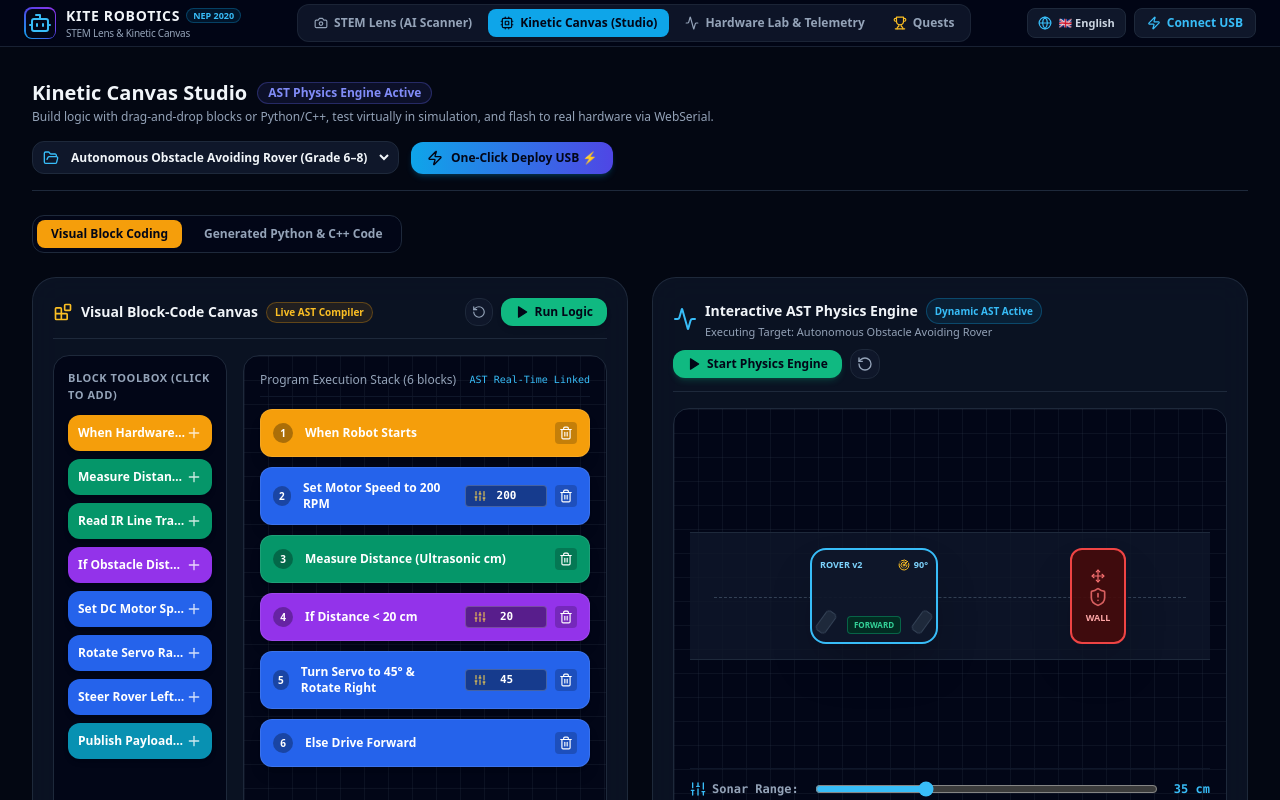
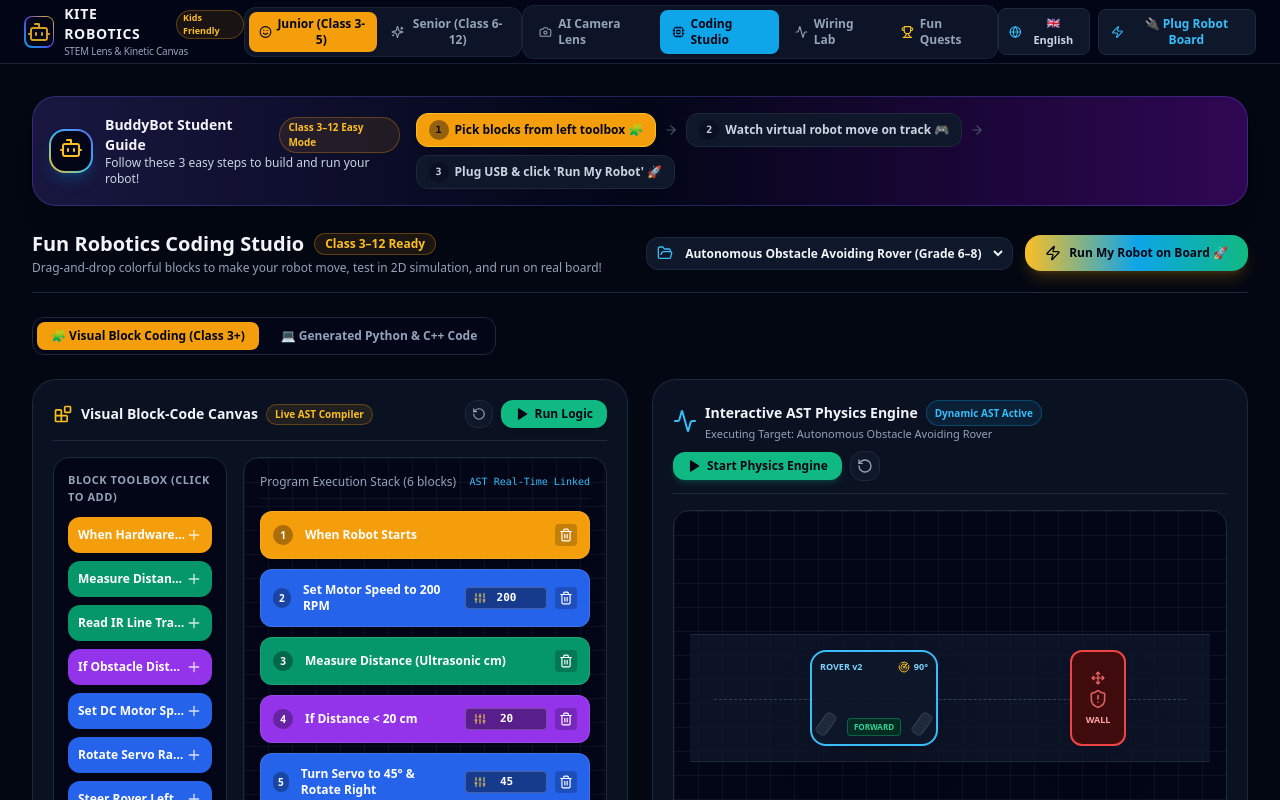
Before and after one commit to nivrutti1113/kiterobotic-Lens, a Next.js app: page /kinetic-canvas in a window 1280 px wide. Shown: the top 800 px of the page. Built offline with nearby package versions, Linux system fonts and the light colour scheme.

Commit message:
feat: make platform ultra student-friendly with Junior/Senior mode switcher, BuddyBot guide avatar, and non-technical kid labels

```diff
--- a/app/challenges/page.tsx
+++ b/app/challenges/page.tsx
@@ -2,19 +2,29 @@
 
 import React from 'react';
 import { ChallengeEngine } from '@/components/challenges/ChallengeEngine';
+import { BuddyBotGuide } from '@/components/BuddyBotGuide';
 
 export default function ChallengesPage() {
   return (
     <div className="max-w-7xl mx-auto px-4 sm:px-6 lg:px-8 py-8 space-y-8">
+
+      {/* BuddyBot Student Guide */}
+      <BuddyBotGuide
+        step1="Pick a fun robot quest card below 🎮"
+        step2="Fix the code parameters & click 'Submit' 🛠️"
+        step3="Win XP points, medals & badges! 🏆"
+        currentStep={1}
+      />
+
       <div>
         <h1 className="text-2xl font-black text-slate-100 flex items-center gap-2.5">
-          <span>STEM Debugging & Robotics Challenge Arena</span>
+          <span>Robot Adventure Quests & Puzzles</span>
           <span className="text-xs bg-amber-500/10 text-amber-400 border border-amber-500/30 px-2.5 py-1 rounded-full font-bold">
-            NEP 2020 Experiential Learning
+            Fun Learning for Kids
           </span>
         </h1>
         <p className="text-xs text-slate-400 mt-1">
-          Master real-world robotics code debugging, sensor calibration, and circuit safety through interactive AST evaluation quests.
+          Solve real-world robot puzzles, fix broken code, calibrate sensors, and earn XP points!
         </p>
       </div>
 
--- a/app/hardware-lab/page.tsx
+++ b/app/hardware-lab/page.tsx
@@ -7,22 +7,31 @@
 import { PinoutInspector } from '@/components/hardware-lab/PinoutInspector';
 import { HardwareDiagnostics } from '@/components/hardware-lab/HardwareDiagnostics';
 import { WiringExporter } from '@/components/hardware-lab/WiringExporter';
+import { BuddyBotGuide } from '@/components/BuddyBotGuide';
 
 export default function HardwareLabPage() {
   return (
     <div className="space-y-8">
 
+      {/* BuddyBot Student Guide */}
+      <BuddyBotGuide
+        step1="Pick components to view breadboard wiring 🔌"
+        step2="Check 5V vs GND wire safety colors ⚡"
+        step3="Export 1-Click PDF Manual for ATL Fair 📄"
+        currentStep={1}
+      />
+
       {/* Top Banner */}
       <div className="flex flex-wrap items-center justify-between gap-4 pb-4 border-b border-slate-800">
         <div>
           <h1 className="text-xl font-black text-slate-100 flex items-center gap-2.5">
-            <span>Kite Hardware Lab & Multi-Component Studio</span>
+            <span>Hardware Wiring Lab & Exhibition Exporter</span>
             <span className="text-xs bg-sky-500/10 text-sky-400 border border-sky-500/30 px-2.5 py-0.5 rounded-full font-bold">
-              WebSerial Active
+              Class 3–12 Ready
             </span>
           </h1>
           <p className="text-xs text-slate-400 mt-1">
-            Real-time WebSerial hardware oscilloscope, multi-component circuit wiring generator, PDF project manual exporter, and diagnostic suite.
+            View easy color-coded breadboard wiring schematics, export printable exhibition project manuals, and test sensor signals!
           </p>
         </div>
       </div>
--- a/app/kinetic-canvas/page.tsx
+++ b/app/kinetic-canvas/page.tsx
@@ -2,12 +2,13 @@
 
 import React, { useState, Suspense } from 'react';
 import { useSearchParams } from 'next/navigation';
-import { Cpu, Zap, Play, Sparkles, FolderOpen, Save, RefreshCw } from 'lucide-react';
+import { Cpu, Zap, Play, Sparkles, FolderOpen, Save, RefreshCw, Bot } from 'lucide-react';
 import { BlockEditor, BlockItem } from '@/components/kinetic-canvas/BlockEditor';
 import { CodeView } from '@/components/kinetic-canvas/CodeView';
 import { SimulatorCanvas } from '@/components/kinetic-canvas/SimulatorCanvas';
 import { AICopilot } from '@/components/kinetic-canvas/AICopilot';
 import { HardwareDeploy } from '@/components/kinetic-canvas/HardwareDeploy';
+import { BuddyBotGuide } from '@/components/BuddyBotGuide';
 import { PROJECT_TEMPLATES, ProjectTemplate } from '@/lib/projects-data';
 
 function StudioContent() {
@@ -49,17 +50,25 @@
   return (
     <div className="space-y-6">
 
+      {/* BuddyBot 3-Step Interactive Student Guide */}
+      <BuddyBotGuide
+        step1="Pick blocks from left toolbox 🧩"
+        step2="Watch virtual robot move on track 🎮"
+        step3="Plug USB & click 'Run My Robot' 🚀"
+        currentStep={isSimRunning ? 2 : 1}
+      />
+
       {/* Studio Header & Project Template Selector */}
       <div className="flex flex-wrap items-center justify-between gap-4 pb-4 border-b border-slate-800">
         <div>
           <h1 className="text-xl font-black text-slate-100 flex items-center gap-2.5">
-            <span>Kinetic Canvas Studio</span>
-            <span className="text-xs bg-indigo-500/10 text-indigo-400 border border-indigo-500/30 px-2.5 py-0.5 rounded-full font-bold">
-              AST Physics Engine Active
+            <span>Fun Robotics Coding Studio</span>
+            <span className="text-xs bg-amber-500/10 text-amber-400 border border-amber-500/30 px-2.5 py-0.5 rounded-full font-bold">
+              Class 3–12 Ready
             </span>
           </h1>
           <p className="text-xs text-slate-400 mt-0.5">
-            Build logic with drag-and-drop blocks or Python/C++, test virtually in simulation, and flash to real hardware via WebSerial.
+            Drag-and-drop colorful blocks to make your robot move, test in 2D simulation, and run on real board!
           </p>
         </div>
 
@@ -85,13 +94,13 @@
             </select>
           </div>
 
-          {/* Flash Hardware Button */}
+          {/* Run on Real Robot Board Button */}
           <button
             onClick={() => setDeployModalOpen(true)}
-            className="flex items-center gap-2 px-4 py-2 rounded-xl bg-gradient-to-r from-sky-500 to-indigo-600 hover:from-sky-400 hover:to-indigo-500 text-slate-950 font-extrabold text-xs shadow-md shadow-sky-500/20 transition-all hover:scale-105"
+            className="flex items-center gap-2 px-5 py-2.5 rounded-2xl bg-gradient-to-r from-amber-400 via-sky-500 to-emerald-500 hover:from-amber-300 hover:to-emerald-400 text-slate-950 font-black text-xs shadow-lg shadow-amber-500/20 transition-all hover:scale-105"
           >
             <Zap className="w-4 h-4" />
-            <span>One-Click Deploy USB ⚡</span>
+            <span>Run My Robot on Board 🚀</span>
           </button>
 
         </div>
@@ -107,7 +116,7 @@
               : 'text-slate-400 hover:text-white'
           }`}
         >
-          Visual Block Coding
+          🧩 Visual Block Coding (Class 3+)
         </button>
 
         <button
@@ -118,7 +127,7 @@
               : 'text-slate-400 hover:text-white'
           }`}
         >
-          Generated Python & C++ Code
+          💻 Generated Python & C++ Code
         </button>
       </div>
 
--- a/app/stem-lens/page.tsx
+++ b/app/stem-lens/page.tsx
@@ -7,6 +7,7 @@
 import { DoubtSolverChat } from '@/components/stem-lens/DoubtSolverChat';
 import { VernacularAudioTutor } from '@/components/stem-lens/VernacularAudioTutor';
 import { ExploreLibrary } from '@/components/stem-lens/ExploreLibrary';
+import { BuddyBotGuide } from '@/components/BuddyBotGuide';
 import { STEM_COMPONENTS, StemComponent } from '@/lib/stem-data';
 import { SupportedLanguage } from '@/lib/languages';
 
@@ -25,17 +26,25 @@
   return (
     <div className="space-y-8">
 
+      {/* BuddyBot Student Guide */}
+      <BuddyBotGuide
+        step1="Point camera or select component 🔍"
+        step2="Listen to audio in your mother tongue 🔊"
+        step3="Ask AI Robot Tutor any question 🤖"
+        currentStep={1}
+      />
+
       {/* Top Banner */}
       <div className="flex flex-wrap items-center justify-between gap-4 pb-4 border-b border-slate-800">
         <div>
           <h1 className="text-xl font-black text-slate-100 flex items-center gap-2.5">
-            <span>STEM Lens AI Discovery & Vernacular Tutor</span>
+            <span>Magic Camera & Native Language Audio Tutor</span>
             <span className="text-xs bg-sky-500/10 text-sky-400 border border-sky-500/30 px-2.5 py-0.5 rounded-full font-bold">
-              AI Vision 2.4
+              NEP 2020 Aligned
             </span>
           </h1>
           <p className="text-xs text-slate-400 mt-1">
-            Point camera or select hardware to view interactive AR circuit overlays and grade-adapted explanations.
+            Point camera or select any hardware part to view interactive AR pinouts and listen to audio in 6 Indian languages!
           </p>
         </div>
       </div>
@@ -43,34 +52,33 @@
       {/* Vernacular 6-Language Audio Tutor */}
       <VernacularAudioTutor currentLang={currentLang} />
 
-      {/* Main Grid Layout */}
-      <div className="grid grid-cols-1 lg:grid-cols-12 gap-8">
-
-        {/* Left Column (7 cols): Camera Scanner & AR Overlay */}
-        <div className="lg:col-span-7 space-y-8">
+      {/* Camera Scanner & AR Bounding Box Grid */}
+      <div className="grid grid-cols-1 lg:grid-cols-12 gap-6">
+        <div className="lg:col-span-6">
           <CameraScanner
             selectedComponent={selectedComponent}
             onSelectComponent={setSelectedComponent}
             isScanning={isScanning}
             onTriggerScan={handleTriggerScan}
           />
-
-          <AROverlayCanvas component={selectedComponent} />
         </div>
 
-        {/* Right Column (5 cols): Grade Explainer & AI Doubt Solver */}
-        <div className="lg:col-span-5 space-y-8">
-          <GradeExplainer
+        <div className="lg:col-span-6">
+          <AROverlayCanvas
             component={selectedComponent}
-            currentLang={currentLang}
-          />
-
-          <DoubtSolverChat
-            component={selectedComponent}
-            currentLang={currentLang}
           />
         </div>
+      </div>
 
+      {/* Grade Explainer & AI Doubt Solver Grid */}
+      <div className="grid grid-cols-1 lg:grid-cols-12 gap-6">
+        <div className="lg:col-span-7">
+          <GradeExplainer component={selectedComponent} currentLang={currentLang} />
+        </div>
+
+        <div className="lg:col-span-5">
+          <DoubtSolverChat component={selectedComponent} />
+        </div>
       </div>
 
       {/* Component Library */}
--- /dev/null
+++ b/components/BuddyBotGuide.tsx
@@ -0,0 +1,78 @@
+'use client';
+
+import React from 'react';
+import { Bot, Sparkles, ArrowRight, Play, CheckCircle2 } from 'lucide-react';
+
+interface BuddyBotGuideProps {
+  step1: string;
+  step2: string;
+  step3: string;
+  currentStep?: 1 | 2 | 3;
+}
+
+export const BuddyBotGuide: React.FC<BuddyBotGuideProps> = ({
+  step1,
+  step2,
+  step3,
+  currentStep = 1,
+}) => {
+  return (
+    <div className="bg-gradient-to-r from-indigo-950/80 via-slate-950 to-purple-950/80 p-4 rounded-3xl border border-indigo-500/30 flex flex-col md:flex-row items-center justify-between gap-4 shadow-xl">
+
+      {/* Buddy Bot Avatar & Title */}
+      <div className="flex items-center gap-3">
+        <div className="w-11 h-11 rounded-2xl bg-gradient-to-tr from-amber-400 via-sky-400 to-indigo-500 p-0.5 shadow-lg shadow-sky-500/20 shrink-0">
+          <div className="w-full h-full bg-slate-950 rounded-[14px] flex items-center justify-center">
+            <Bot className="w-6 h-6 text-amber-400 animate-bounce" />
+          </div>
+        </div>
+        <div>
+          <div className="flex items-center gap-2">
+            <h3 className="font-extrabold text-sm text-slate-100">BuddyBot Student Guide</h3>
+            <span className="text-[10px] bg-amber-500/10 text-amber-400 border border-amber-500/30 px-2 py-0.5 rounded-full font-bold">
+              Class 3–12 Easy Mode
+            </span>
+          </div>
+          <p className="text-xs text-slate-300">Follow these 3 easy steps to build and run your robot!</p>
+        </div>
+      </div>
+
+      {/* 3 Simple Action Cards */}
+      <div className="flex flex-wrap items-center gap-2 text-xs font-semibold">
+
+        <div className={`flex items-center gap-1.5 px-3 py-1.5 rounded-xl border transition-all ${
+          currentStep === 1
+            ? 'bg-amber-500 text-slate-950 border-amber-400 shadow-md font-bold'
+            : 'bg-slate-900 border-slate-800 text-slate-300'
+        }`}>
+          <span className="w-5 h-5 rounded-full bg-slate-950/40 flex items-center justify-center text-[10px] font-mono">1</span>
+          <span>{step1}</span>
+        </div>
+
+        <ArrowRight className="w-3.5 h-3.5 text-slate-600 hidden sm:inline" />
+
+        <div className={`flex items-center gap-1.5 px-3 py-1.5 rounded-xl border transition-all ${
+          currentStep === 2
+            ? 'bg-sky-500 text-slate-950 border-sky-400 shadow-md font-bold'
+            : 'bg-slate-900 border-slate-800 text-slate-300'
+        }`}>
+          <span className="w-5 h-5 rounded-full bg-slate-950/40 flex items-center justify-center text-[10px] font-mono">2</span>
+          <span>{step2}</span>
+        </div>
+
+        <ArrowRight className="w-3.5 h-3.5 text-slate-600 hidden sm:inline" />
+
+        <div className={`flex items-center gap-1.5 px-3 py-1.5 rounded-xl border transition-all ${
+          currentStep === 3
+            ? 'bg-emerald-500 text-slate-950 border-emerald-400 shadow-md font-bold'
+            : 'bg-slate-900 border-slate-800 text-slate-300'
+        }`}>
+          <span className="w-5 h-5 rounded-full bg-slate-950/40 flex items-center justify-center text-[10px] font-mono">3</span>
+          <span>{step3}</span>
+        </div>
+
+      </div>
+
+    </div>
+  );
+};
--- a/components/Navbar.tsx
+++ b/components/Navbar.tsx
@@ -3,7 +3,7 @@
 import React, { useState } from 'react';
 import Link from 'next/link';
 import { usePathname } from 'next/navigation';
-import { Camera, Cpu, Activity, Globe, Zap, Bot, Check, Trophy } from 'lucide-react';
+import { Camera, Cpu, Activity, Globe, Zap, Bot, Check, Trophy, Sparkles, Smile } from 'lucide-react';
 import { LANGUAGES, SupportedLanguage, UI_TRANSLATIONS } from '@/lib/languages';
 
 interface NavbarProps {
@@ -21,6 +21,7 @@
 }) => {
   const pathname = usePathname();
   const [langMenuOpen, setLangMenuOpen] = useState(false);
+  const [gradeMode, setGradeMode] = useState<'junior' | 'senior'>('junior');
   const t = UI_TRANSLATIONS[currentLang] || UI_TRANSLATIONS.en;
   const currentLangObj = LANGUAGES.find((l) => l.code === currentLang) || LANGUAGES[0];
 
@@ -31,23 +32,50 @@
 
           {/* Logo */}
           <Link href="/" className="flex items-center gap-2.5 group">
-            <div className="w-8 h-8 rounded-lg bg-gradient-to-tr from-sky-500 via-indigo-600 to-purple-600 p-[1.5px] shadow-sm group-hover:scale-105 transition-transform">
+            <div className="w-8 h-8 rounded-lg bg-gradient-to-tr from-sky-500 via-indigo-600 to-amber-400 p-[1.5px] shadow-sm group-hover:scale-105 transition-transform">
               <div className="w-full h-full bg-slate-950 rounded-[6px] flex items-center justify-center">
-                <Bot className="w-4.5 h-4.5 text-sky-400" />
+                <Bot className="w-4.5 h-4.5 text-amber-400 animate-pulse" />
               </div>
             </div>
             <div>
               <div className="flex items-center gap-1.5">
                 <span className="font-extrabold text-sm tracking-wider text-slate-100">KITE ROBOTICS</span>
-                <span className="text-[9px] font-bold px-1.5 py-0.2 rounded-full bg-sky-500/10 text-sky-400 border border-sky-500/30">
-                  NEP 2020
+                <span className="text-[9px] font-bold px-1.5 py-0.2 rounded-full bg-amber-500/10 text-amber-400 border border-amber-500/30">
+                  Kids Friendly
                 </span>
               </div>
               <p className="text-[10px] text-slate-400 font-medium tracking-tight">STEM Lens & Kinetic Canvas</p>
             </div>
           </Link>
 
-          {/* Compact Pill Navigation Links */}
+          {/* Student Mode Switcher Pill (Junior vs Senior) */}
+          <div className="hidden lg:flex items-center gap-1 bg-slate-900/90 p-1 rounded-xl border border-slate-800/80 text-xs">
+            <button
+              onClick={() => setGradeMode('junior')}
+              className={`flex items-center gap-1 px-2.5 py-1 rounded-lg font-bold transition-all ${
+                gradeMode === 'junior'
+                  ? 'bg-amber-500 text-slate-950 shadow-sm'
+                  : 'text-slate-400 hover:text-slate-100'
+              }`}
+            >
+              <Smile className="w-3.5 h-3.5" />
+              <span>Junior (Class 3-5)</span>
+            </button>
+
+            <button
+              onClick={() => setGradeMode('senior')}
+              className={`flex items-center gap-1 px-2.5 py-1 rounded-lg font-bold transition-all ${
+                gradeMode === 'senior'
+                  ? 'bg-sky-500 text-slate-950 shadow-sm'
+                  : 'text-slate-400 hover:text-slate-100'
+              }`}
+            >
+              <Sparkles className="w-3.5 h-3.5" />
+              <span>Senior (Class 6-12)</span>
+            </button>
+          </div>
+
+          {/* Compact Navigation Links */}
           <nav className="hidden md:flex items-center gap-1 bg-slate-900/90 p-1 rounded-xl border border-slate-800/80">
             <Link
               href="/stem-lens"
@@ -58,7 +86,7 @@
               }`}
             >
               <Camera className="w-3.5 h-3.5" />
-              <span>{t.stemLensTab}</span>
+              <span>AI Camera Lens</span>
             </Link>
 
             <Link
@@ -70,7 +98,7 @@
               }`}
             >
               <Cpu className="w-3.5 h-3.5" />
-              <span>{t.kineticCanvasTab}</span>
+              <span>Coding Studio</span>
             </Link>
 
             <Link
@@ -82,7 +110,7 @@
               }`}
             >
               <Activity className="w-3.5 h-3.5" />
-              <span>{t.hardwareLabTab}</span>
+              <span>Wiring Lab</span>
             </Link>
 
             <Link
@@ -94,7 +122,7 @@
               }`}
             >
               <Trophy className="w-3.5 h-3.5 text-amber-400" />
-              <span>Quests</span>
+              <span>Fun Quests</span>
             </Link>
           </nav>
 
@@ -136,7 +164,7 @@
               )}
             </div>
 
-            {/* Slim Hardware Connect Button */}
+            {/* Student Hardware Connect Button */}
             <button
               onClick={onConnectHardware}
               className={`flex items-center gap-1.5 px-3 py-1.5 rounded-lg text-xs font-bold transition-all ${
@@ -147,7 +175,7 @@
             >
               <Zap className={`w-3.5 h-3.5 ${hardwareConnected ? 'animate-pulse text-emerald-400' : 'text-sky-400'}`} />
               <span className="hidden sm:inline">
-                {hardwareConnected ? 'USB Connected' : 'Connect USB'}
+                {hardwareConnected ? '🔌 Robot Connected!' : '🔌 Plug Robot Board'}
               </span>
             </button>
 
--- a/components/stem-lens/CameraScanner.tsx
+++ b/components/stem-lens/CameraScanner.tsx
@@ -86,7 +86,7 @@
         <div>
           <div className="flex items-center gap-2">
             <Camera className="w-5 h-5 text-sky-400" />
-            <h2 className="font-bold text-base text-slate-100">STEM Lens AI Scanner</h2>
+            <h2 className="font-extrabold text-base text-slate-100">🔍 Magic AI Camera Scanner (Class 3+)</h2>
 
             {/* API Environment Status Inspector Badge */}
             <button
```
Also changed, not shown: components/kinetic-canvas/HardwareDeploy.tsx (+63 -131 lines).
